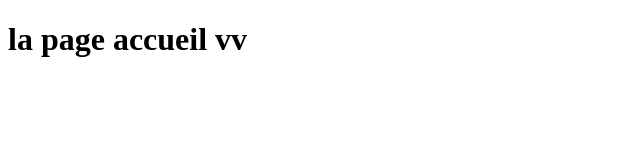
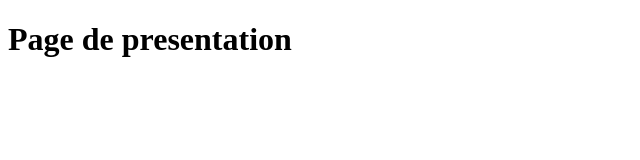
Before and after one commit to GAGREAdama/ex, a plain HTML site: page presentation.html in a window 1280 px wide. Shown: the whole page, without its empty margins (0-640 px from the left). Drawn offline with Linux system fonts and the light colour scheme.

Commit message:
Ajout de la page prentation et modificiation de la page contact

```diff
--- a/accueil.html
+++ b/presentation.html
@@ -6,6 +6,6 @@
     <title>Document</title>
 </head>
 <body>
-    <h1>la page accueil vv</h1>
+    <h1>Page  de presentation</h1>
 </body>
 </html>
```
